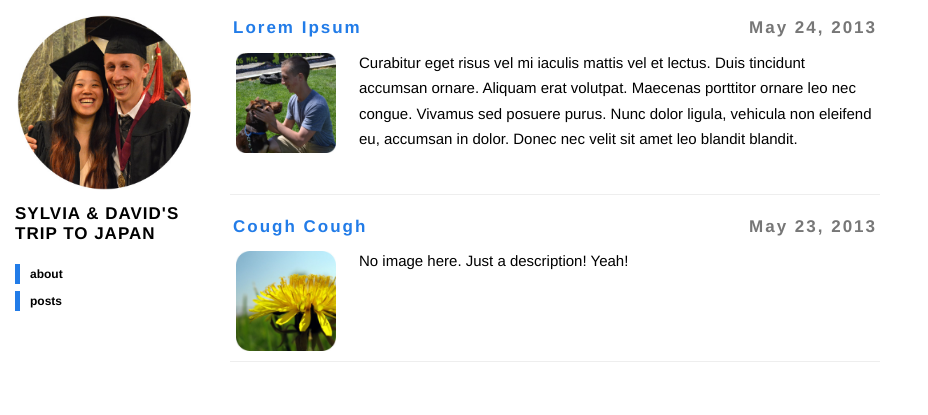
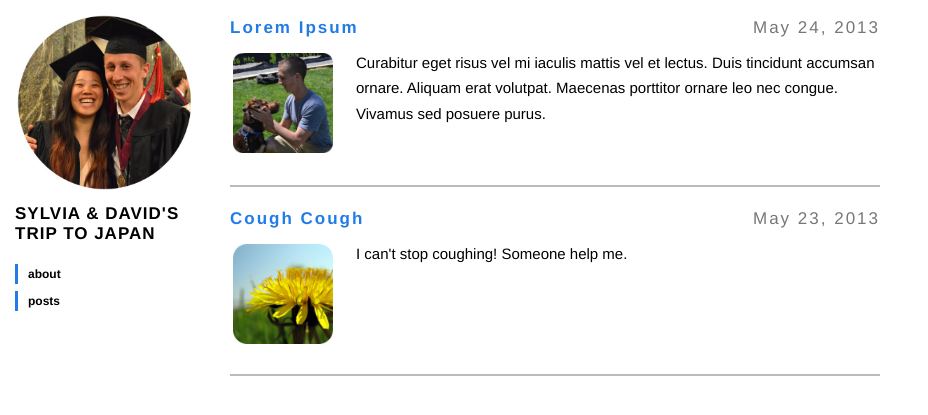
Before and after one commit to kasaharas/japan-blog, a Jekyll site: the page built from index.html, in a window 1280 px wide. Shown: the top 415 px of the page, without its empty margins (0-928 px from the left). Built offline with Jekyll 4.4.1, drawn with Linux system fonts in a browser that asks for light colours; nearby versions of some CDN libraries.

Commit message:
Changed descriptions of posts, and minor changes to listings

```diff
--- a/_posts/2013-05-23-cough-cough.md
+++ b/_posts/2013-05-23-cough-cough.md
@@ -1,11 +1,11 @@
 ---
 layout: post
 title: "Cough Cough"
-description: "No image here. Just a description! Yeah!"
+description: "I can't stop coughing! Someone help me."
 category:
 tags: []
 image: /images/dandelion.jpg
 ---
 {% include JB/setup %}
 
-Not much to say, this is a really short post!
+Not much to say, this is a really short post! I am sick.
--- a/_posts/2013-05-24-lorem-ipsum.md
+++ b/_posts/2013-05-24-lorem-ipsum.md
@@ -7,8 +7,7 @@
 description:
   "Curabitur eget risus vel mi iaculis mattis vel et lectus. Duis tincidunt
   accumsan ornare. Aliquam erat volutpat. Maecenas porttitor ornare leo nec
-  congue. Vivamus sed posuere purus. Nunc dolor ligula, vehicula non eleifend eu,
-  accumsan in dolor. Donec nec velit sit amet leo blandit blandit."
+  congue. Vivamus sed posuere purus. "
 
 
 ---
--- a/css/base.css
+++ b/css/base.css
@@ -51,7 +51,7 @@ a {
     .sidebar .sections li {
       list-style: none;
       margin-bottom: 7px;
-      border-left: 5px solid #227ce8;
+      border-left: 3px solid #227ce8;
       padding: 0 0 0 10px; }
 
 .content {
@@ -99,17 +99,16 @@ a {
     padding-bottom: 5px;
     margin-bottom: 10px; }
   .content p {
-    color: #000000;
+    color: #000;
     font-size: 15px;
     margin-top: 10px;
-    margin-bottom: 1.2em;
     line-height: 1.7em; }
     .content p code {
       font-size: 12px;
       background-color: #eeeeee;
       border: 1px solid #777777;
       border-radius: 3px;
-      padding: 2px 3px; }
+      padding: 0px 3px; }
   .content img {
     padding: 3px;
     max-width: 100%; }
@@ -158,11 +157,10 @@ a {
     .content .listing li {
       font-size: 17px;
       list-style: none;
-      padding: 0px 3px;
+      padding: 0px 0px 1.2em 0px;
       color: #777777;
-      border-bottom: 1px solid #eee; }
+      border-bottom: 2px solid #bbb; }
     .content .listing li span {
-      font-weight: bold;
       letter-spacing: 2px;
       float: right; }
     .content .listing a {
@@ -170,7 +168,7 @@ a {
       letter-spacing: 2px;
       text-decoration: none ; }
       .content .listing a:hover {
-        color: #000000;*/
+        color: #000000;
   .content .meta {
     margin: 30px 0;
     padding: 10px 0;
```
